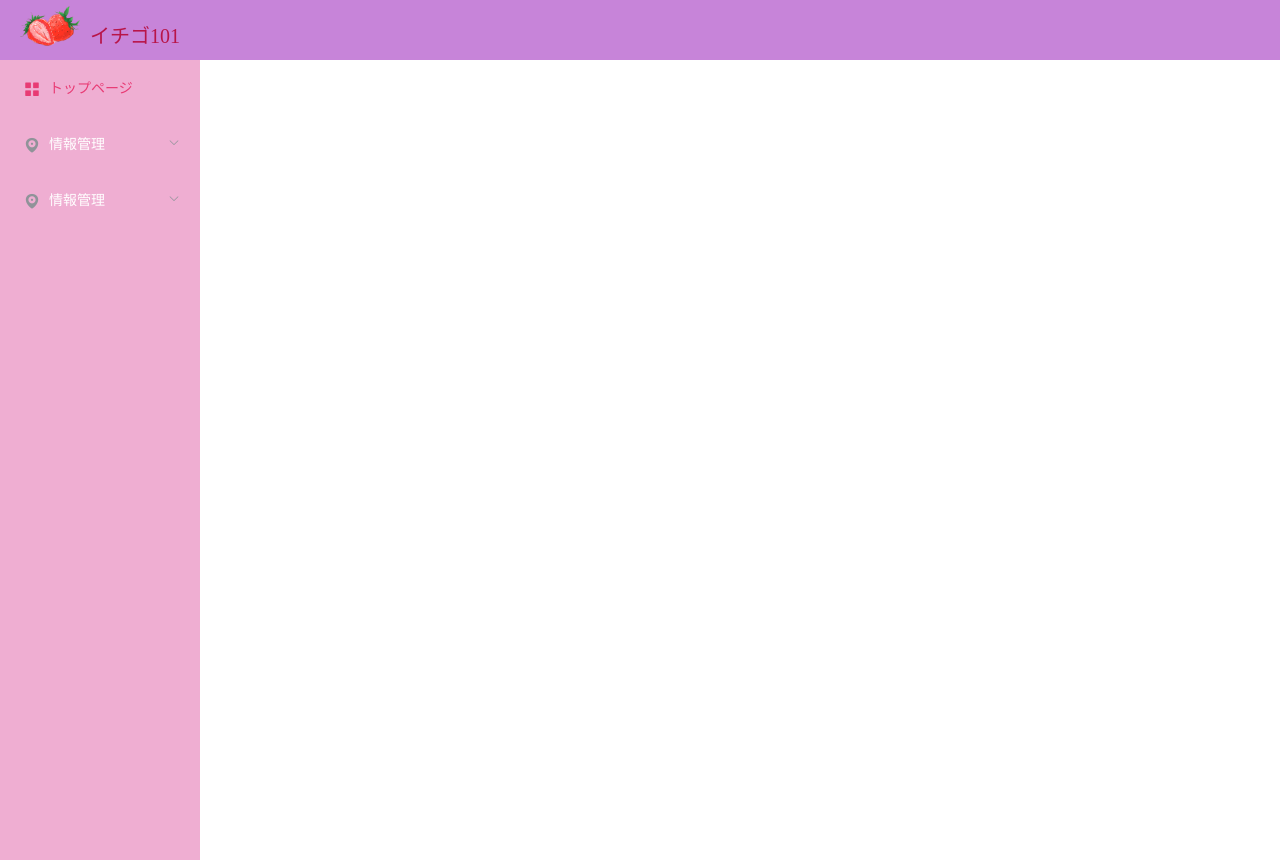
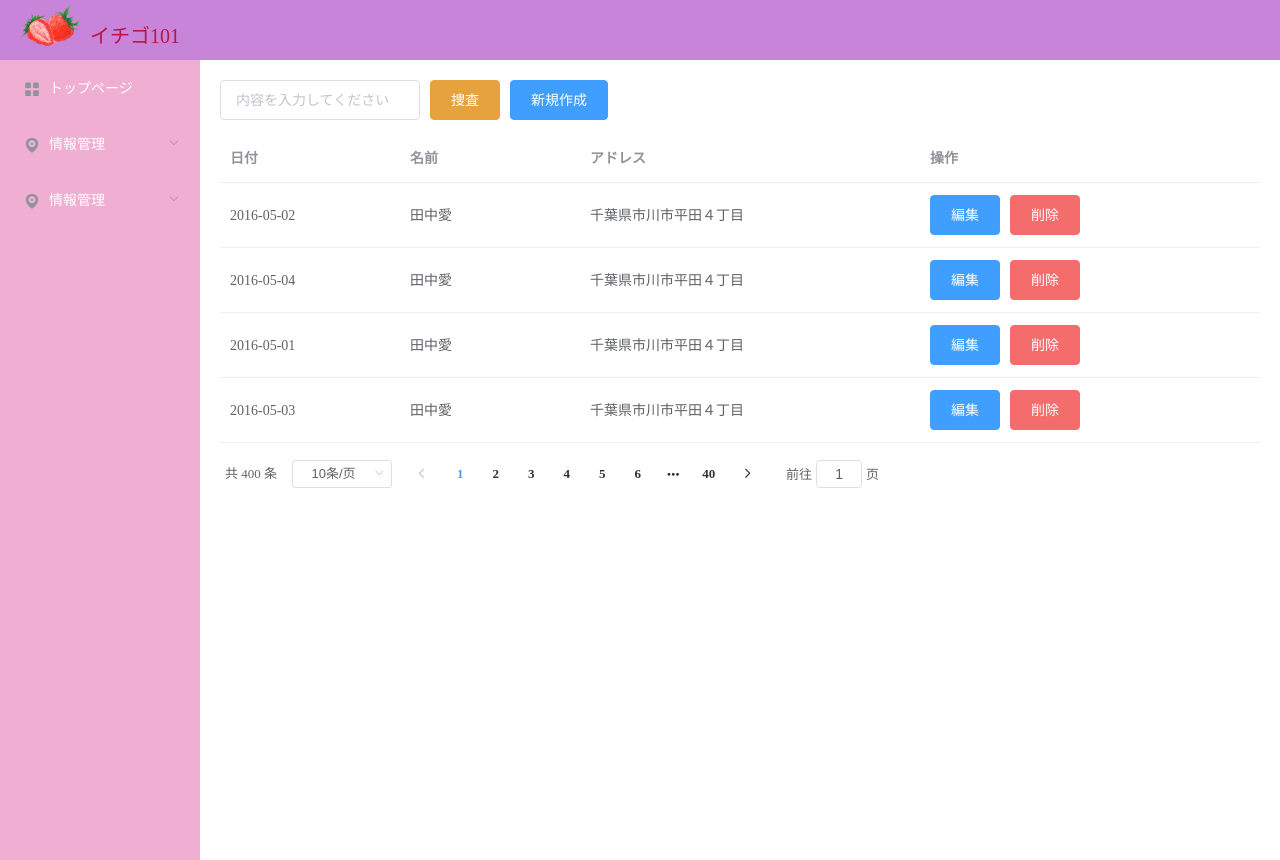
Before and after one commit to ichigo101101/xiaobaibishe_vue, a Vue app in the folder vue/: page /admin in a window 1280 px wide. Built offline with nearby package versions, Linux system fonts and the light colour scheme.

Commit message:
p3 Vue管理系统页面框架和数据渲染

```diff
--- a/vue/src/App.vue
+++ b/vue/src/App.vue
@@ -1,6 +1,5 @@
 <template>
     <div id="app">
-        <router-view/>
         <el-container>
             <el-header style="background-color: #c784d9">
                 <img src="@/assets/logo.png" alt="" style="width: 60px; position: relative; top: 5px;">
@@ -12,8 +11,8 @@
         <el-container>
             <el-aside style="overflow: hidden; min-height: 100vh; background-color: #efaed2; width: 200px">
 <!--                <el-menu default-active="1-4-1" class="el-menu-vertical-demo" @open="handleOpen" @close="handleClose" :collapse="isCollapse">-->
-                <el-menu default-active="1" background-color="#efaed2" text-color="#fff" active-text-color="#e83b74">
-                    <el-menu-item index="1">
+                <el-menu :default-active="$route.path" router background-color="#efaed2" default-active="1"  text-color="#fff" active-text-color="#e83b74">
+                    <el-menu-item index="/">
                         <i class="el-icon-menu"></i>
                         <span slot="title">トップページ</span>
                     </el-menu-item>
@@ -23,7 +22,7 @@
                             <span slot="title">情報管理</span>
                         </template>
                         <el-menu-item-group>
-                            <el-menu-item index="1-1">管理者情報</el-menu-item>
+                            <el-menu-item index="/admin">管理者情報</el-menu-item>
                             <el-menu-item index="1-2">ユーザー情報</el-menu-item>
                         </el-menu-item-group>
                     </el-submenu>
@@ -41,6 +40,7 @@
 
             </el-aside>
             <el-main>
+                <router-view/>
             </el-main>
         </el-container>
     </div>
--- a/vue/src/main.js
+++ b/vue/src/main.js
@@ -7,6 +7,7 @@ import '@/assets/global.css'
 
 Vue.config.productionTip = false
 Vue.use(ElementUI);
+Vue.use(ElementUI, { size: "small" });
 
 new Vue({
   router,
--- a/vue/src/router/index.js
+++ b/vue/src/router/index.js
@@ -11,12 +11,9 @@ const routes = [
     component: HomeView
   },
   {
-    path: '/about',
-    name: 'about',
-    // route level code-splitting
-    // this generates a separate chunk (about.[hash].js) for this route
-    // which is lazy-loaded when the route is visited.
-    component: () => import(/* webpackChunkName: "about" */ '../views/AboutView.vue')
+    path: '/admin',
+    name: 'admin',
+    component: () => import( '../views/AdminView.vue')
   }
 ]
 
--- a/vue/src/views/AboutView.vue
+++ /dev/null
@@ -1,5 +0,0 @@
-<template>
-  <div class="about">
-    <h1>This is an about page</h1>
-  </div>
-</template>
--- /dev/null
+++ b/vue/src/views/AdminView.vue
@@ -0,0 +1,59 @@
+<template>
+    <div class="about">
+        <div>
+            <el-input style="width: 200px; margin-right: 10px" placeholder="内容を入力してください"></el-input>
+            <el-button type="warning">捜査</el-button>
+            <el-button type="primary">新規作成</el-button>
+        </div>
+        <div>
+            <el-table :data="tableData" style="width: 100%; margin: 15px 0px">
+                <el-table-column prop="date" label="日付" width="180"></el-table-column>
+                <el-table-column prop="name" label="名前" width="180"></el-table-column>
+                <el-table-column prop="address" label="アドレス"></el-table-column>
+                <el-table-column label="操作">
+                    <el-button type="primary">編集</el-button>
+                    <el-button type="danger">削除</el-button>
+                </el-table-column>
+            </el-table>
+            <div class="block">
+                <el-pagination
+                        @size-change="handleSizeChange"
+                        @current-change="handleCurrentChange"
+                        :current-page="currentPage4"
+                        :page-sizes="[10, 20, 30, 40]"
+                        :page-size="10"
+                        layout="total, sizes, prev, pager, next, jumper"
+                        :total="400">
+                </el-pagination>
+            </div>
+
+        </div>
+
+    </div>
+</template>
+
+<script>
+    export default {
+        data() {
+            return {
+                tableData: [{
+                    date: '2016-05-02',
+                    name: '田中愛',
+                    address: '千葉県市川市平田４丁目'
+                }, {
+                    date: '2016-05-04',
+                    name: '田中愛',
+                    address: '千葉県市川市平田４丁目'
+                }, {
+                    date: '2016-05-01',
+                    name: '田中愛',
+                    address: '千葉県市川市平田４丁目'
+                }, {
+                    date: '2016-05-03',
+                    name: '田中愛',
+                    address: '千葉県市川市平田４丁目'
+                }]
+            }
+        }
+    }
+</script>
--- a/vue/src/views/HomeView.vue
+++ b/vue/src/views/HomeView.vue
@@ -1,6 +1,8 @@
 <template>
     <div>
 <!--        <el-button type="primary">按钮</el-button>-->
+<!--        <div>ようこそ</div>-->
+        <div style="color: #89031d; font-size: 24px; ">ようこそ</div>
     </div>
 </template>
 
```
